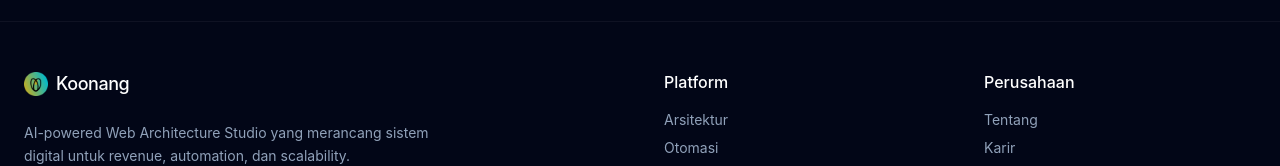
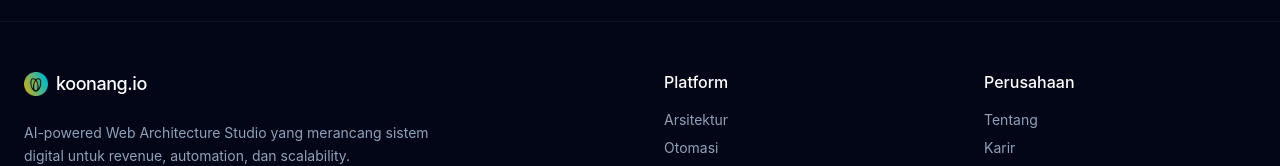
Before and after one commit to Tech-Koonang/Koonang, a Next.js app: page /karir in a window 1280 px wide. Shown: the part 4010-4176 px from the top of the page. Built offline with nearby package versions, Linux system fonts and the light colour scheme.

Commit message:
Add files via upload

```diff
--- a/components/layout/footer.tsx
+++ b/components/layout/footer.tsx
@@ -27,7 +27,7 @@ export function Footer() {
           <Link href="/" className="flex items-center gap-2 mb-6 group">
             <img src="/koonang-icon.png" alt="Koonang Logo" className="w-6 h-6 opacity-80 group-hover:scale-110 transition-transform" />
             <span className="text-lg font-medium tracking-tight text-white">
-              Koonang
+              koonang.io
             </span>
           </Link>
           <p className="text-slate-400 text-sm max-w-md leading-relaxed mb-6">
```
